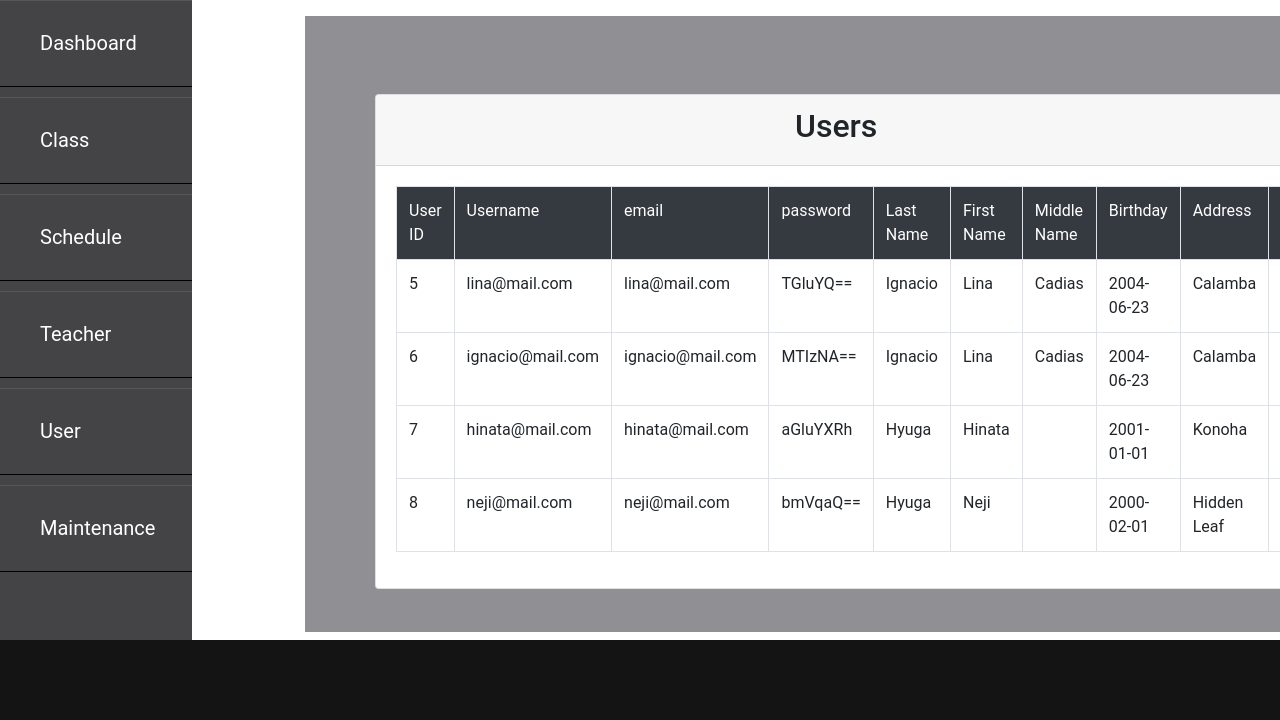
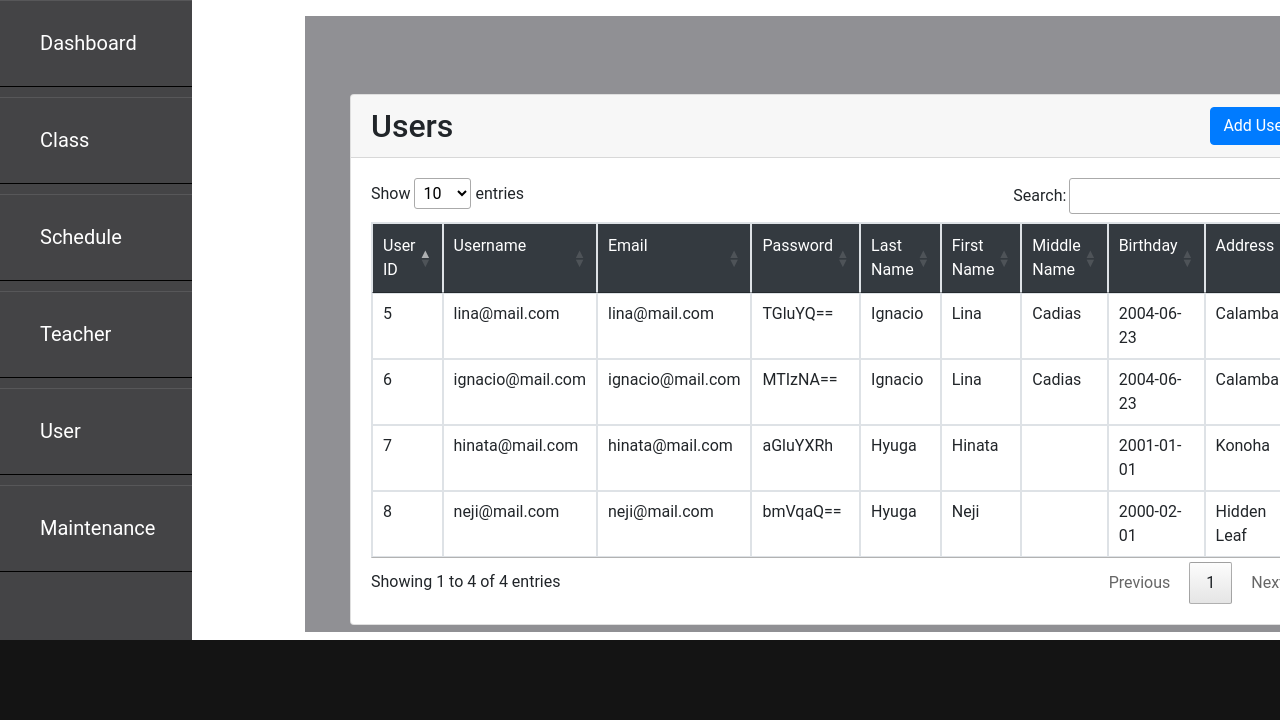
Before and after one commit to Cilinay/Schedule-Management-System, a PHP site: page /users.php in a window 1280 px wide. Shown: the part 80-800 px from the top of the page. Run offline with PHP 8.4, Linux system fonts and the light colour scheme; data comes from the database, SQL or seed files in the repository; both versions use the stored data as it was after the commit; some libraries are stand-ins or nearby versions.

Commit message:
file with sql

```diff
--- a/LogInSignIn/users.php
+++ b/LogInSignIn/users.php
@@ -11,23 +11,25 @@ $result = mysqli_query($conn, $query);
     <meta charset="UTF-8">
     <meta name="viewport" content="width=device-width, initial-scale=1.0">
     <title>Users</title>
+    <!-- jQuery -->
+    <script src="https://code.jquery.com/jquery-3.6.0.min.js"></script>
+    <!-- DataTables CSS -->
+    <link rel="stylesheet" type="text/css" href="https://cdn.datatables.net/1.11.5/css/jquery.dataTables.min.css">
+    <!-- DataTables JS -->
+    <script type="text/javascript" charset="utf8" src="https://cdn.datatables.net/1.11.5/js/jquery.dataTables.min.js"></script>
+    <script src="https://stackpath.bootstrapcdn.com/bootstrap/4.5.2/js/bootstrap.bundle.min.js"></script>
     <link rel="stylesheet" href="https://stackpath.bootstrapcdn.com/bootstrap/4.5.2/css/bootstrap.min.css">
     <link rel="stylesheet" href="usersStyle.css">
-
 </head>
 <body>
     <div class="header">
         <h1>Dashboard Overview</h1>
         <div class="name-container">
             <p id="firstName">
-                <?php
-                    echo isset($_COOKIE['firstName']) ? htmlspecialchars($_COOKIE['firstName']) : 'FirstName';
-                ?>
+                <?php echo isset($_COOKIE['firstName']) ? htmlspecialchars($_COOKIE['firstName']) : 'FirstName'; ?>
             </p>
             <p id="lastName">
-                <?php
-                    echo isset($_COOKIE['lastName']) ? htmlspecialchars($_COOKIE['lastName']) : 'LastName';
-                ?>
+                <?php echo isset($_COOKIE['lastName']) ? htmlspecialchars($_COOKIE['lastName']) : 'LastName'; ?>
             </p>
         </div>
         <div class="logout-container">
@@ -49,54 +51,61 @@ $result = mysqli_query($conn, $query);
     </div>
     <br>
     <div class="main">
-        <div class="container">
+        <div class="container-fluid">
             <div class="row">
                 <div class="col-12">
                     <div class="card mt-5">
-                            <div class="card-header">
-                                <h2 class="display-6 text-center">Users</h2>
+                    <div class="d-flex justify-content-between align-items-center card-header">
+                        <h2 class="display-6 text-center mb-0">Users</h2>
+                        <button type="button" class="btn btn-primary" data-toggle="modal" data-target="#formModal">
+                            Add User
+                        </button>
                     </div>
                         <div class="card-body">
-                                <table class="table table-bordered">
+                            <!-- Add ID "userTable" to the table -->
+                            <table id="userTable" class="table table-bordered w-50">
+                                <thead>
                                     <tr class="bg-dark text-white">
                                         <td>User ID</td>
                                         <td>Username</td>
-                                        <td>email</td>
-                                        <td>password</td>
+                                        <td>Email</td>
+                                        <td>Password</td>
                                         <td>Last Name</td>
                                         <td>First Name</td>
-                                        <td>Middle Name </td>
+                                        <td>Middle Name</td>
                                         <td>Birthday</td>
                                         <td>Address</td>
                                         <td>Mobile</td>
                                         <td>Last Log In</td>
-                                        <td>Date Created </td>
+                                        <td>Date Created</td>
                                         <td>Edit</td>
                                         <td>Delete</td>
                                     </tr>
-                                    <tr>
+                                </thead>
+                                <tbody>
                                     <?php
                                         while($row = mysqli_fetch_assoc($result)){
                                     ?>
-                                        <td> <?php echo $row['id'] ?> </td>
-                                        <td> <?php echo $row['username'] ?> </td>
-                                        <td> <?php echo $row['email'] ?> </td>
-                                        <td> <?php echo $row['password'] ?> </td>
-                                        <td> <?php echo $row['lastName'] ?> </td>
-                                        <td> <?php echo $row['firstName'] ?> </td>
-                                        <td> <?php echo $row['middleName'] ?> </td>
-                                        <td> <?php echo $row['birthday'] ?> </td>
-                                        <td> <?php echo $row['address'] ?> </td>
-                                        <td> <?php echo $row['mobile'] ?> </td>
-                                        <td> <?php echo $row['lastLogIn'] ?> </td>
-                                        <td> <?php echo $row['dateCreated'] ?> </td>
-                                        <td> <a href="#" class="btn btn-primary">edit</a> </td>
-                                        <td> <a href="#" class="btn btn-danger">delete</a> </td>
+                                    <tr>
+                                        <td><?php echo $row['id'] ?></td>
+                                        <td><?php echo $row['username'] ?></td>
+                                        <td><?php echo $row['email'] ?></td>
+                                        <td><?php echo $row['password'] ?></td>
+                                        <td><?php echo $row['lastName'] ?></td>
+                                        <td><?php echo $row['firstName'] ?></td>
+                                        <td><?php echo $row['middleName'] ?></td>
+                                        <td><?php echo $row['birthday'] ?></td>
+                                        <td><?php echo $row['address'] ?></td>
+                                        <td><?php echo $row['mobile'] ?></td>
+                                        <td><?php echo $row['lastLogIn'] ?></td>
+                                        <td><?php echo $row['dateCreated'] ?></td>
+                                        <td><a href="#" class="btn btn-primary">Edit</a></td>
+                                        <td><a href="#" class="btn btn-danger">Delete</a></td>
                                     </tr>
                                     <?php
                                         }
                                     ?>
-
+                                </tbody>
                             </table>
                         </div>
                     </div>
@@ -105,9 +114,60 @@ $result = mysqli_query($conn, $query);
         </div>
     </div>
 
-    <div class="footer">
+    <div class="modal fade" id="formModal" tabindex="-1" role="dialog" aria-labelledby="formModalLabel" aria-hidden="true">
+    <div class="modal-dialog" role="document">
+        <div class="modal-content">
+            <div class="modal-header">
+                <h5 class="modal-title" id="formModalLabel">Add User</h5>
+                <button type="button" class="close" data-dismiss="modal" aria-label="Close">
+                    <span aria-hidden="true">&times;</span>
+                </button>
+            </div>
+            <div class="modal-body">
+                <!-- Form Inside Modal -->
+                <form>
+                    <div class="form-group">
+                        <label for="name">username</label>
+                        <input type="text" class="form-control" name=""username required>
+                    </div>
+                    <div class="form-group">
+                        <label for="email">password</label>
+                        <input type="password" class="form-control" name="password" required>
+                    </div>
+                    <div class="form-group">
+                        <label for="email">Last Name</label>
+                        <input type="text" class="form-control" name="lastName" required>
+                    </div>
+                    <div class="form-group">
+                        <label for="email">First Name</label>
+                        <input type="text" class="form-control" name="firstName" required>
+                    </div>
+                    <div class="form-group">
+                        <label for="email">Middle Name</label>
+                        <input type="text" class="form-control" name="middleName">
+                    </div>
+                    <div class="form-group">
+                        <label for="email">Birthday</label>
+                        <input type="date" class="form-control" name="birthday" required>
+                    </div>
+                    <div class="form-group">
+                        <label for="email">Address</label>
+                        <input type="text" class="form-control" name="address" required>
+                    </div>
+                    <div class="form-group">
+                        <label for="email">Mobile Number</label>
+                        <input type="text" class="form-control" name="mobile" required>
+                    </div>
+                    <!-- Add more form fields as needed -->
+                    <button type="submit" class="btn btn-primary">Save</button>
+                </form>
+            </div>
+        </div>
+    </div>
+</div>
 
-    </div>
+    <div class="footer"></div>
+
 
     <script>
         // JavaScript to add 'active' class to clicked navigation link
@@ -120,6 +180,18 @@ $result = mysqli_query($conn, $query);
                 this.classList.add('active');
             });
         });
+
+        // Initialize DataTables
+        $(document).ready(function() {
+            $('#userTable').DataTable({
+                "paging": true,
+                "ordering": true,
+                "searching": true,
+                "order": [[0, "asc"]]
+            });
+        });
     </script>
+
+
 </body>
 </html>
--- a/LogInSignIn/usersStyle.css
+++ b/LogInSignIn/usersStyle.css
@@ -70,6 +70,10 @@ body{
     order: 3; /* Display on the right */
 }
 
+.add-user {
+    order: 6; /* Display on the right */
+}
+
 .header p {
     margin: 0;
 }
```
Also changed, not shown: LogInSignIn/managementsystem.sql (added, +78 -0 lines). Lines whose indentation alone changed are shown as unchanged.
